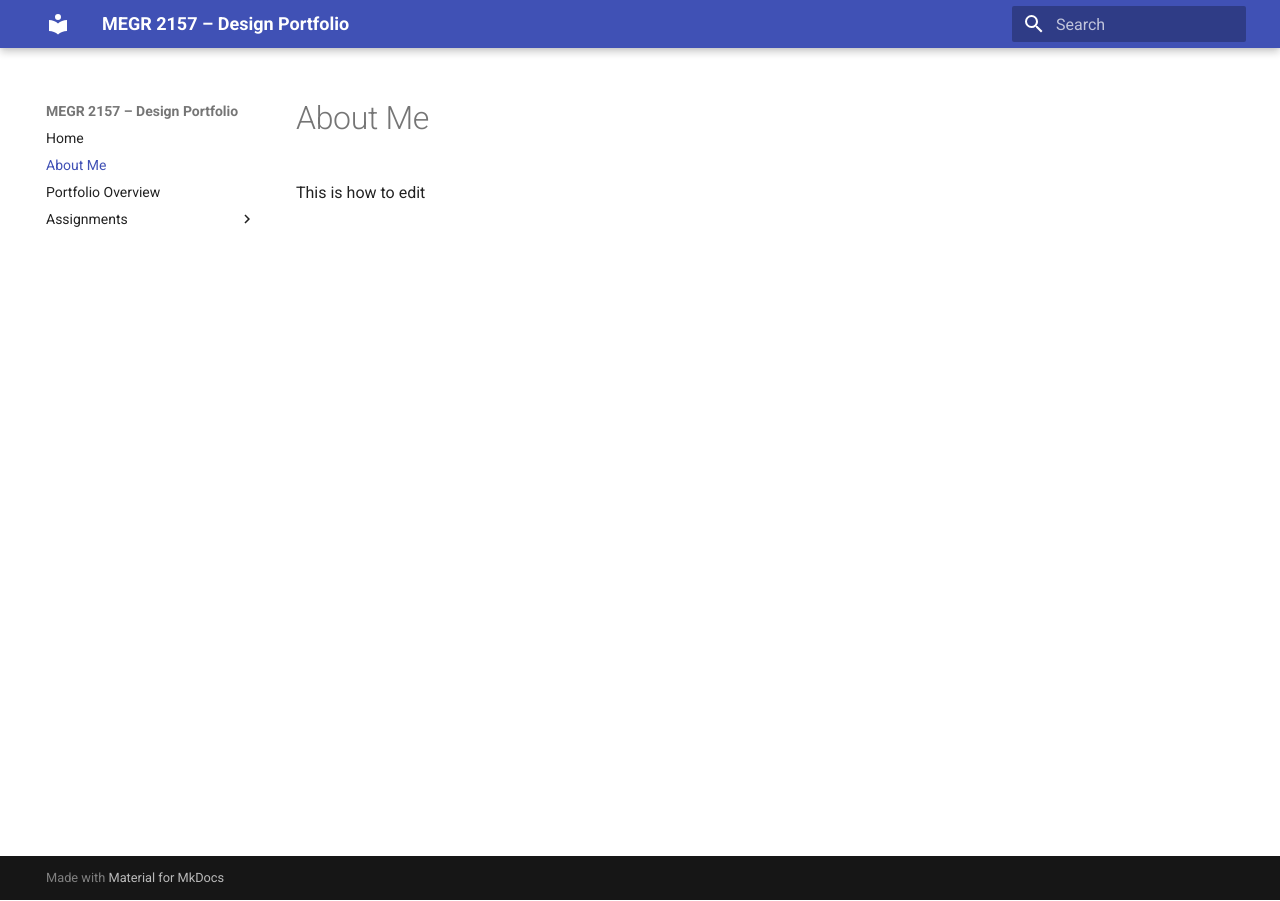
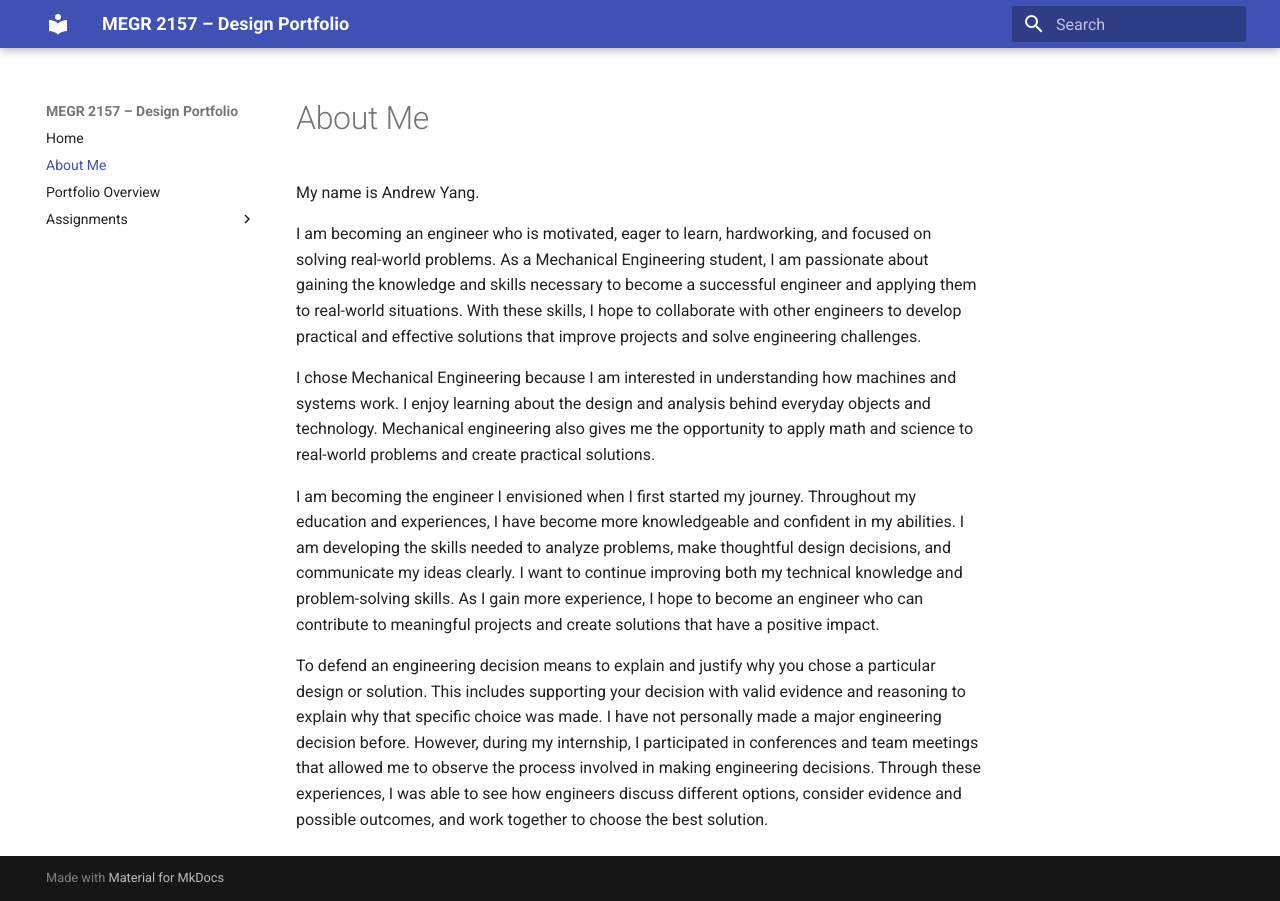
Before and after one commit to AndrewYang2428/AndrewYang-megr2157-portfolio, an MkDocs documentation site: the page built from docs/aboutme/index.md, in a window 1280 px wide. Built offline with MkDocs 1.6.1 and Material for MkDocs 9.7.7, drawn with Linux system fonts in a browser that asks for light colours.

Commit message:
Update 'About Me' section with personal details
Added personal introduction and motivations for pursuing Mechanical Engineering.

```diff
--- a/docs/aboutme/index.md
+++ b/docs/aboutme/index.md
@@ -1,2 +1,11 @@
 #About Me
-This is how to edit
+
+My name is Andrew Yang.
+
+I am becoming an engineer who is motivated, eager to learn, hardworking, and focused on solving real-world problems. As a Mechanical Engineering student, I am passionate about gaining the knowledge and skills necessary to become a successful engineer and applying them to real-world situations. With these skills, I hope to collaborate with other engineers to develop practical and effective solutions that improve projects and solve engineering challenges.
+
+I chose Mechanical Engineering because I am interested in understanding how machines and systems work. I enjoy learning about the design and analysis behind everyday objects and technology. Mechanical engineering also gives me the opportunity to apply math and science to real-world problems and create practical solutions.
+
+I am becoming the engineer I envisioned when I first started my journey. Throughout my education and experiences, I have become more knowledgeable and confident in my abilities. I am developing the skills needed to analyze problems, make thoughtful design decisions, and communicate my ideas clearly. I want to continue improving both my technical knowledge and problem-solving skills. As I gain more experience, I hope to become an engineer who can contribute to meaningful projects and create solutions that have a positive impact.
+
+To defend an engineering decision means to explain and justify why you chose a particular design or solution. This includes supporting your decision with valid evidence and reasoning to explain why that specific choice was made. I have not personally made a major engineering decision before. However, during my internship, I participated in conferences and team meetings that allowed me to observe the process involved in making engineering decisions. Through these experiences, I was able to see how engineers discuss different options, consider evidence and possible outcomes, and work together to choose the best solution.
```
